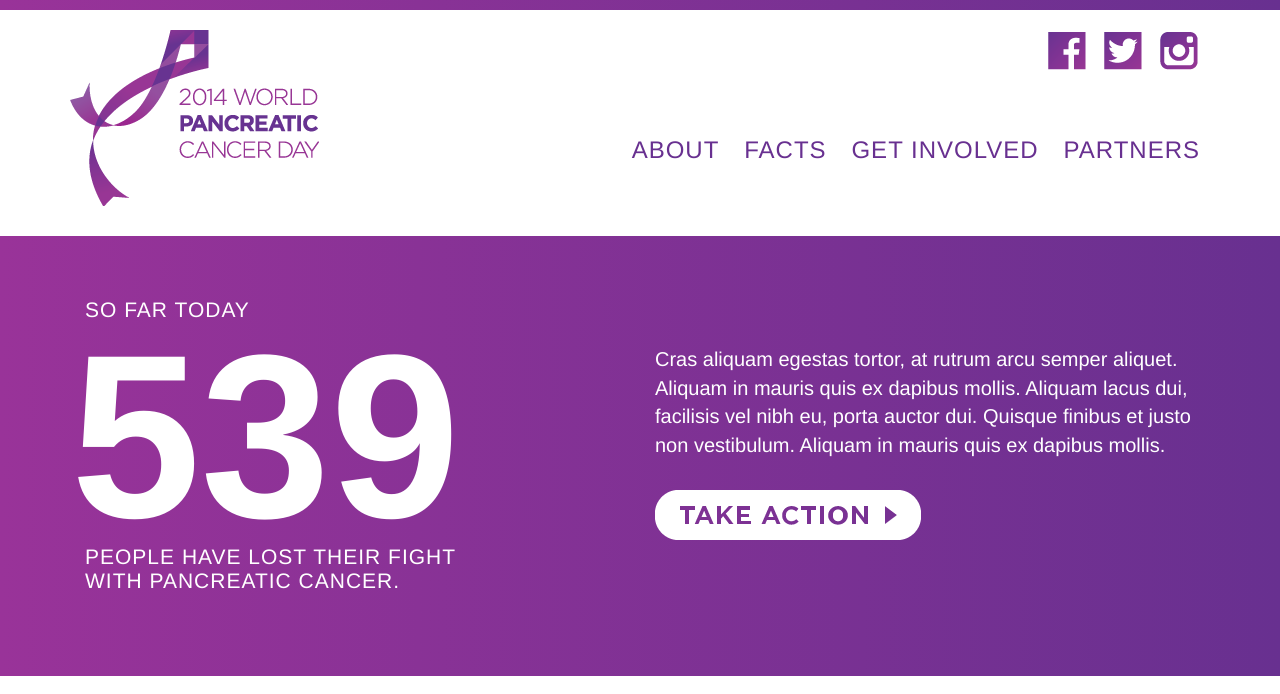
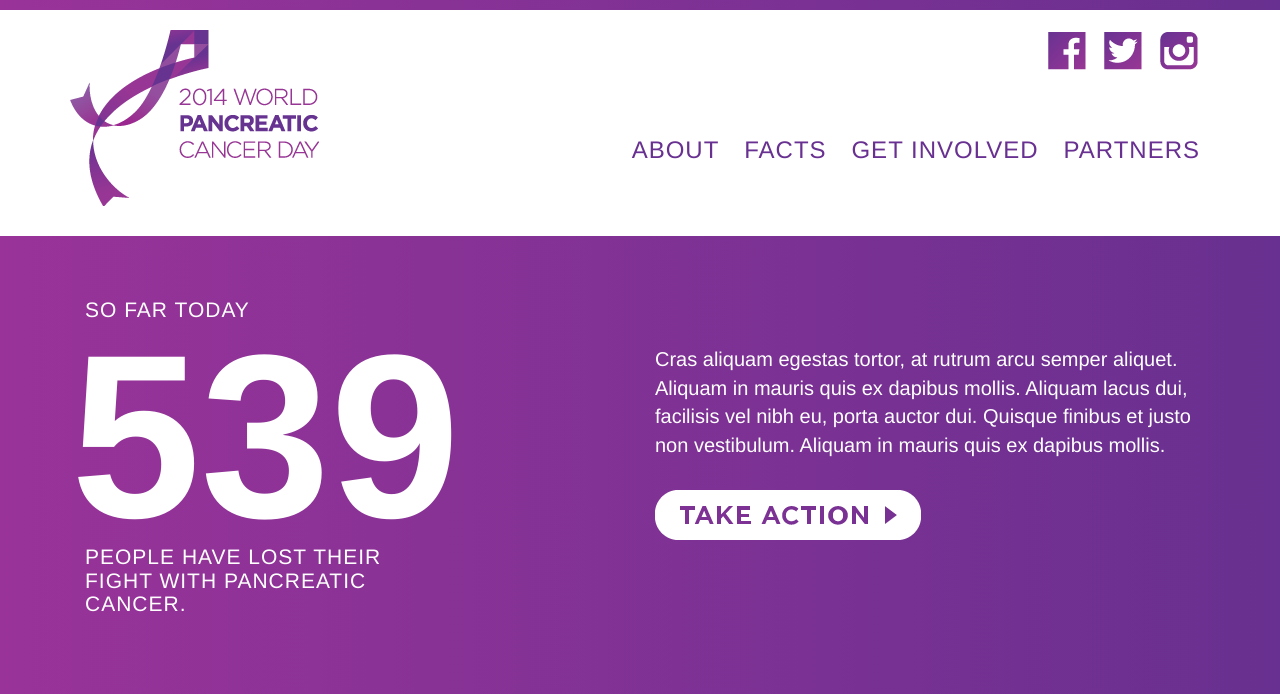
Before and after one commit to wpcd/wpcd.github.io, a website: page index.html in a window 1280 px wide. Shown: the top 694 px of the page. Drawn offline with nearby package versions, Linux system fonts and the light colour scheme; some packages are replaced by stand-ins of ours.

Commit message:
style tweaks

```diff
--- a/index.html
+++ b/index.html
@@ -46,7 +46,7 @@
 			<div class="col-md-6 left">
 				<h2>So Far Today</h2>
 				<p class="count" id="counter">0</p>
-				<h2>People have lost their fight<br />with pancreatic cancer.</h2>
+				<h2 class="subhead">People have lost their fight with pancreatic cancer.</h2>
 			</div>
 
 			<div class="col-md-6 right">
--- a/less/content.less
+++ b/less/content.less
@@ -72,6 +72,7 @@
 							letter-spacing: 3px;
 							padding: 6px 22px 4px;
 							.border-radius(50px);
+							text-decoration: none;
 
 							.icon.arrow-right {
 								display: block;
--- a/less/hero.less
+++ b/less/hero.less
@@ -11,6 +11,10 @@
 			font-size: 21px;
 			font-weight: 100;
 			letter-spacing: 1px;
+
+			&.subhead {
+				width: 345px;
+			}
 		}
 
 		.count {
```
Also changed, not shown: css/main.css.
